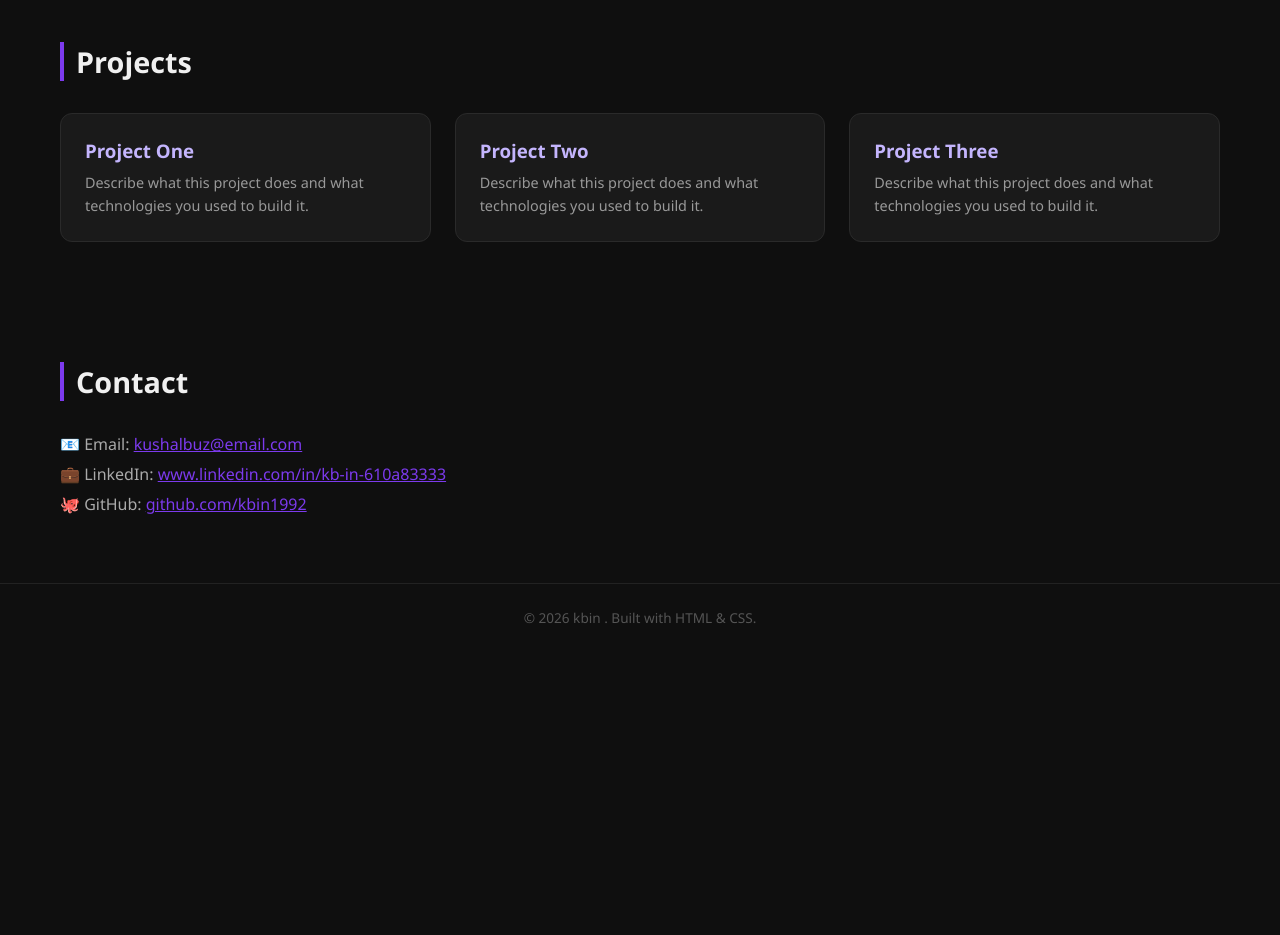
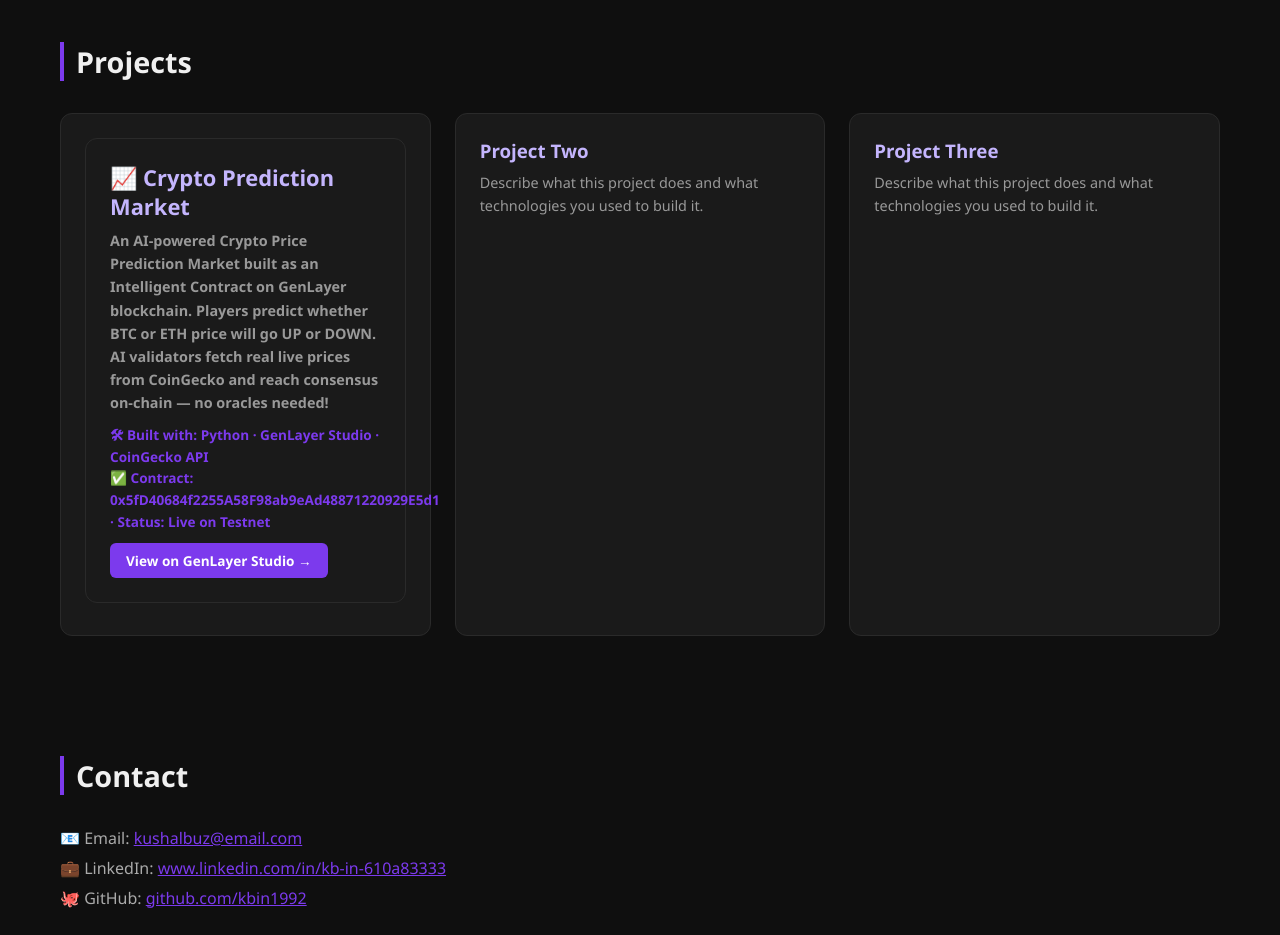
Before and after one commit to kb-in/kbin.github.io, a plain HTML site: page index.html in a window 1280 px wide. Shown: the part 920-1855 px from the top of the page. Before the commit the page ends 1571 px from the top, so only its background shows below. Drawn offline with Linux system fonts and the light colour scheme.

Commit message:
Update index.html

```diff
--- a/index.html
+++ b/index.html
@@ -98,8 +98,33 @@
     <h2>Projects</h2>
     <div class="projects-grid">
       <div class="card">
-        <h3>Project One</h3>
-        <p>Describe what this project does and what technologies you used to build it.</p>
+        <h3><div class="card">
+  <h3>📈 Crypto Prediction Market</h3>
+  <p>
+    An AI-powered Crypto Price Prediction Market
+    built as an Intelligent Contract on GenLayer
+    blockchain. Players predict whether BTC or ETH
+    price will go UP or DOWN. AI validators fetch
+    real live prices from CoinGecko and reach
+    consensus on-chain — no oracles needed!
+  </p>
+  <p style="margin-top:10px; font-size:0.85rem; color:#7c3aed;">
+    🛠 Built with: Python · GenLayer Studio · CoinGecko API
+  </p>
+  <p style="font-size:0.85rem; color:#7c3aed;">
+    ✅ Contract: 0x5fD40684f2255A58F98ab9eAd48871220929E5d1 · Status: Live on Testnet
+  </p>
+  <a
+    href="https://studio.genlayer.com"
+    target="_blank"
+    style="display:inline-block; margin-top:10px;
+    background:#7c3aed; color:white; padding:8px 16px;
+    border-radius:6px; font-size:0.85rem;
+    text-decoration:none;">
+    View on GenLayer Studio →
+  </a>
+</div>
+</h3>
       </div>
       <div class="card">
         <h3>Project Two</h3>
```
